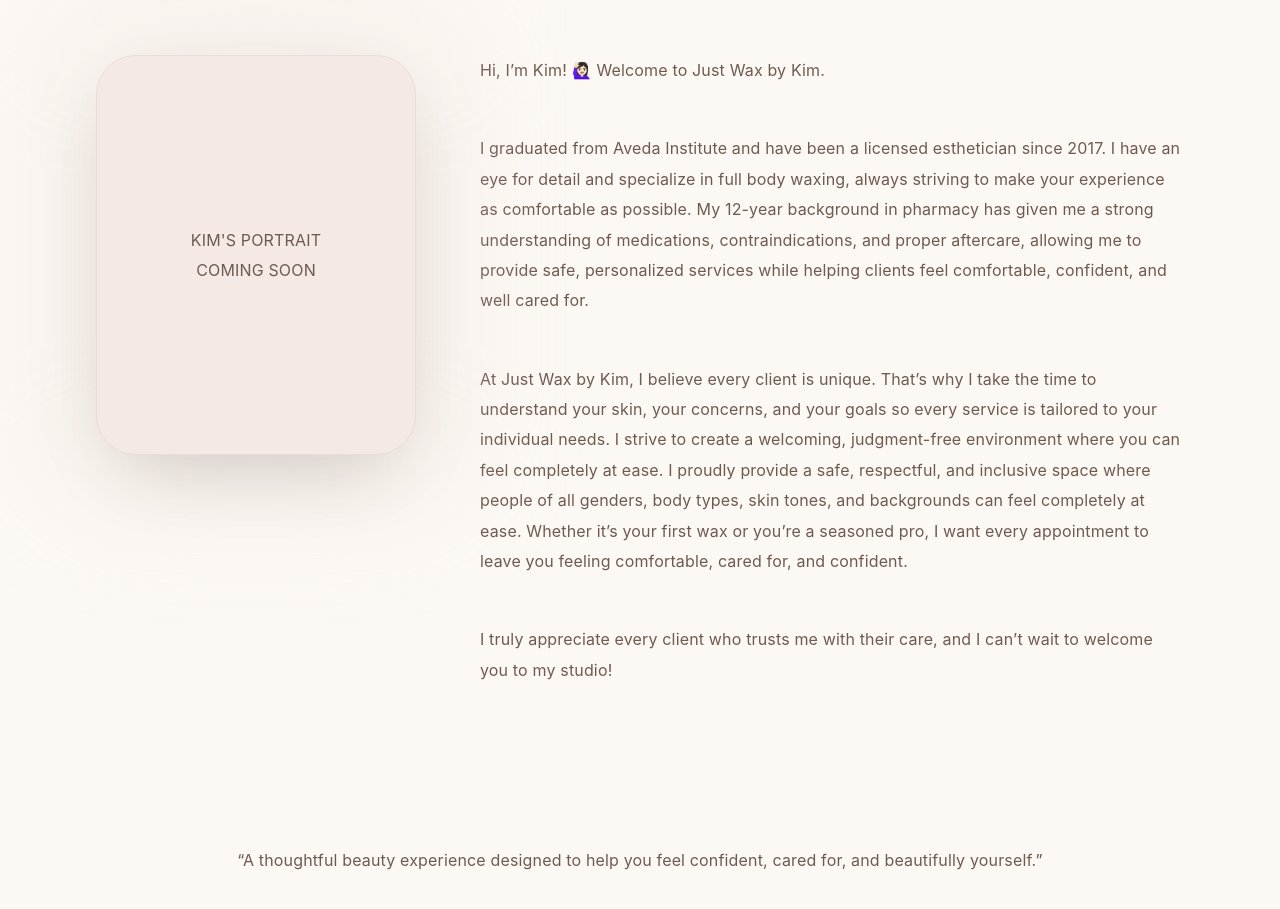
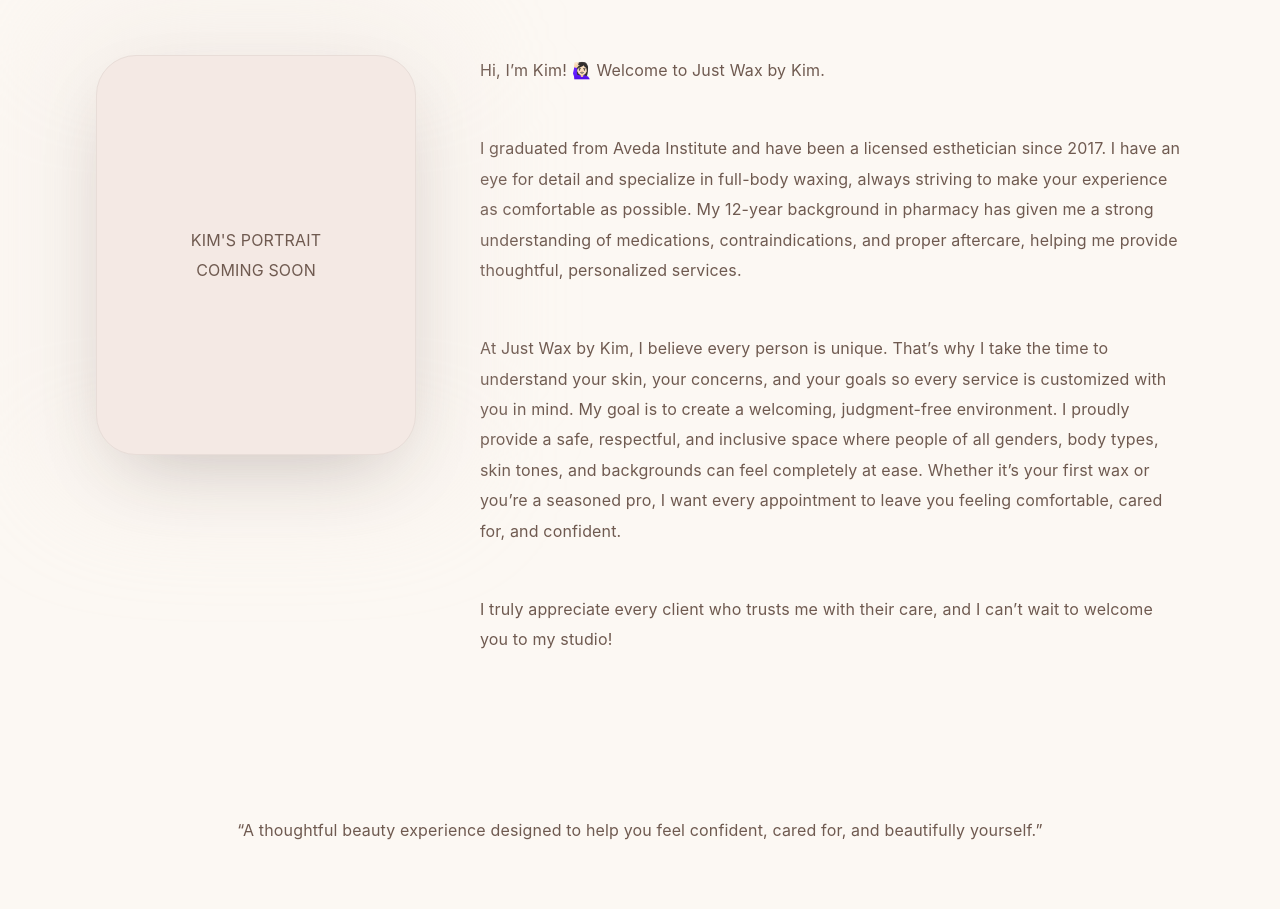
Before and after one commit to kevin-phan-25/just-wax-by-kim, a Next.js app: page / in a window 1280 px wide. Shown: the part 1280-2189 px from the top of the page. Built offline with nearby package versions, Linux system fonts and the light colour scheme; a web font is replaced by a local one.

Commit message:
Revise About section content and remove credentials
Updated the About section content with Kim's approved wording and removed the credentials section while preserving paragraph separation.

```diff
--- a/features/about/about.data.ts
+++ b/features/about/about.data.ts
@@ -1,23 +1,21 @@
 /**
- * --------------------------------------------------------------------------
+ *
+ * ---
  * File: features/about/about.data.ts
- *
- * Date: July 31, 2026
  *
  * Description:
  * Editorial content for the About section.
  *
  * Changes:
- * • Preserved Kim's original brand voice
- * • Added intentional paragraph separation
- * • Improved editorial text flow
- * • Highlighted esthetics + pharmacy background
- * • Updated credentials for trust building
- * --------------------------------------------------------------------------
+ * • Updated About copy with Kim's approved wording
+ * • Removed credentials section
+ * • Preserved paragraph separation
+ *
+ * ---
+ *
  */
 
 import type {
-  Credential,
   AboutSection,
 } from "./about.types";
 
@@ -27,68 +25,19 @@ export const aboutContent: AboutSection = {
   eyebrow:
     "Meet Kim",
 
-
   title:
     "Creating Moments Where Beauty Feels Effortless.",
 
+  description: [
 
-  description: [
     `Hi, I’m Kim! 🙋🏻‍♀️ Welcome to Just Wax by Kim.`,
 
-    `I graduated from Aveda Institute and have been a licensed esthetician since 2017. I have an eye for detail and specialize in full body waxing, always striving to make your experience as comfortable as possible. My 12-year background in pharmacy has given me a strong understanding of medications, contraindications, and proper aftercare, allowing me to provide safe, personalized services while helping clients feel comfortable, confident, and well cared for.`,
+    `I graduated from Aveda Institute and have been a licensed esthetician since 2017. I have an eye for detail and specialize in full-body waxing, always striving to make your experience as comfortable as possible. My 12-year background in pharmacy has given me a strong understanding of medications, contraindications, and proper aftercare, helping me provide thoughtful, personalized services.`,
 
-    `At Just Wax by Kim, I believe every client is unique. That’s why I take the time to understand your skin, your concerns, and your goals so every service is tailored to your individual needs. I strive to create a welcoming, judgment-free environment where you can feel completely at ease. I proudly provide a safe, respectful, and inclusive space where people of all genders, body types, skin tones, and backgrounds can feel completely at ease. Whether it’s your first wax or you’re a seasoned pro, I want every appointment to leave you feeling comfortable, cared for, and confident.`,
+    `At Just Wax by Kim, I believe every person is unique. That’s why I take the time to understand your skin, your concerns, and your goals so every service is customized with you in mind. My goal is to create a welcoming, judgment-free environment. I proudly provide a safe, respectful, and inclusive space where people of all genders, body types, skin tones, and backgrounds can feel completely at ease. Whether it’s your first wax or you’re a seasoned pro, I want every appointment to leave you feeling comfortable, cared for, and confident.`,
 
-    `I truly appreciate every client who trusts me with their care, and I can’t wait to welcome you to my studio!`,
+    `I truly appreciate every client who trusts me with their care, and I can’t wait to welcome you to my studio!`
+
   ],
 
 };
-
-
-export const credentials: Credential[] = [
-
-  {
-    title:
-      "Licensed Since 2017",
-
-    description:
-      "Professionally trained at Aveda with years of experience providing gentle, precise, and detail-focused waxing services.",
-  },
-
-
-  {
-    title:
-      "12 Years in Pharmacy",
-
-    description:
-      "A strong healthcare background supporting safe treatments, informed aftercare, and personalized recommendations.",
-  },
-
-
-  {
-    title:
-      "Comfort First",
-
-    description:
-      "Every appointment is thoughtfully designed to help you feel relaxed, respected, and completely at ease.",
-  },
-
-
-  {
-    title:
-      "Inclusive Studio",
-
-    description:
-      "A welcoming environment where guests of all genders, skin tones, body types, and backgrounds feel comfortable and confident.",
-  },
-
-
-  {
-    title:
-      "Personalized Care",
-
-    description:
-      "Every service is tailored around your skin, goals, and comfort to create a truly customized experience.",
-  },
-
-];
```
